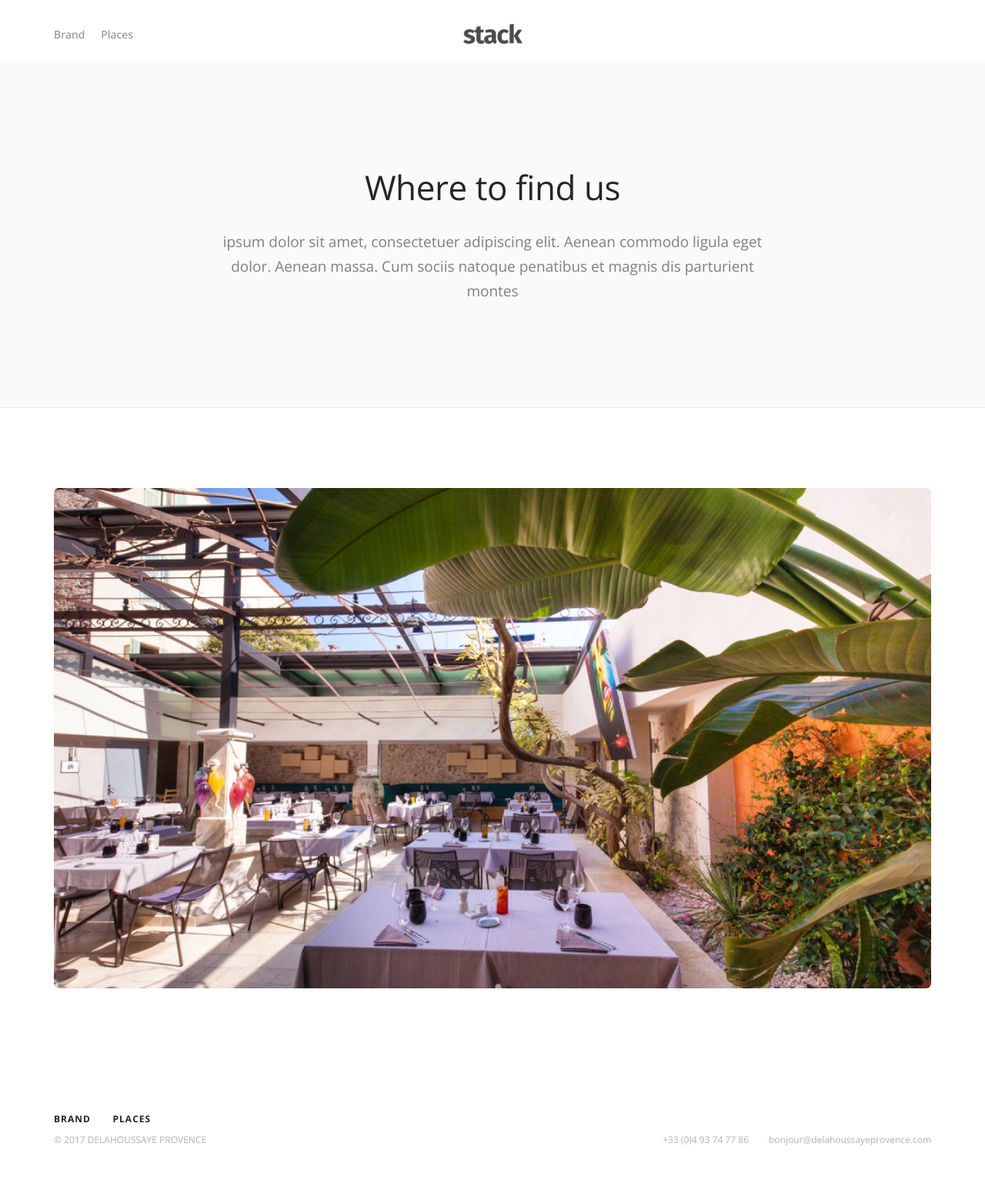
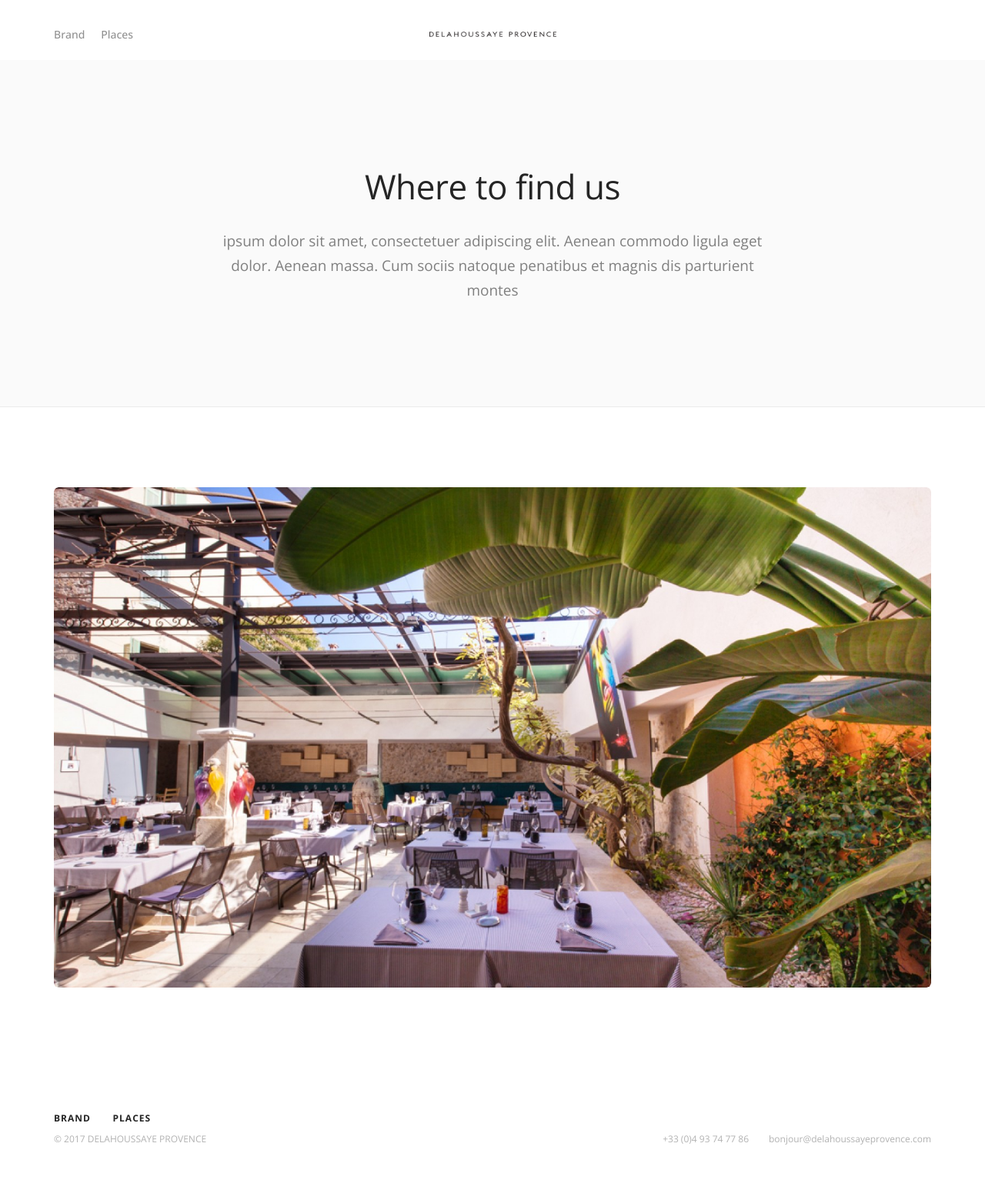
Before and after one commit to razrfly/delahousse, a Jekyll site: the page built from places.html, in a window 1280 px wide. Shown: the whole page at 77% size. Built offline with Jekyll 4.4.1, drawn with Linux system fonts in a browser that asks for light colours; some web fonts are replaced.

Commit message:
Add logo

```diff
--- a/_includes/nav.html
+++ b/_includes/nav.html
@@ -4,8 +4,7 @@
       <div class="row">
         <div class="col-xs-3 col-sm-2">
           <a href="/">
-            <img class="logo logo-dark" alt="logo" src="assets/img/logo-dark.png">
-            <img class="logo logo-light" alt="logo" src="assets/img/logo-light.png">
+            <img class="logo logo-dark" alt="logo" src="assets/img/logo/product_logo.png">
           </a>
         </div>
         <div class="col-xs-9 col-sm-10 text-right">
@@ -25,8 +24,8 @@
         <div class="col-md-2 text-center text-left-sm hidden-xs col-md-push-5">
           <div class="bar__module">
             <a href="/">
-              <img class="logo logo-dark" alt="logo" src="assets/img/logo-dark.png">
-                <img class="logo logo-light" alt="logo" src="assets/img/logo-light.png">
+              <img class="logo logo-dark" alt="logo" src="assets/img/logo/linear_logo.png">
+              <img class="logo logo-light" alt="logo" src="assets/img/logo/linear_logo_white.png">
             </a>
           </div>
           <!--end module-->
```
Also changed, not shown: assets/img/logo/decorative_crest.png (added), assets/img/logo/decorative_crest_white.png (added), assets/img/logo/linear_logo.png (added), assets/img/logo/linear_logo_white.png (added), assets/img/logo/logo.png (added), assets/img/logo/logo_white.png (added), assets/img/logo/primary_crest.png (added), assets/img/logo/primary_crest_white.png (added), assets/img/logo/product_logo.png (added), assets/img/logo/spinner_logo.png (added), assets/img/logo/stacked_logo.png (added).
